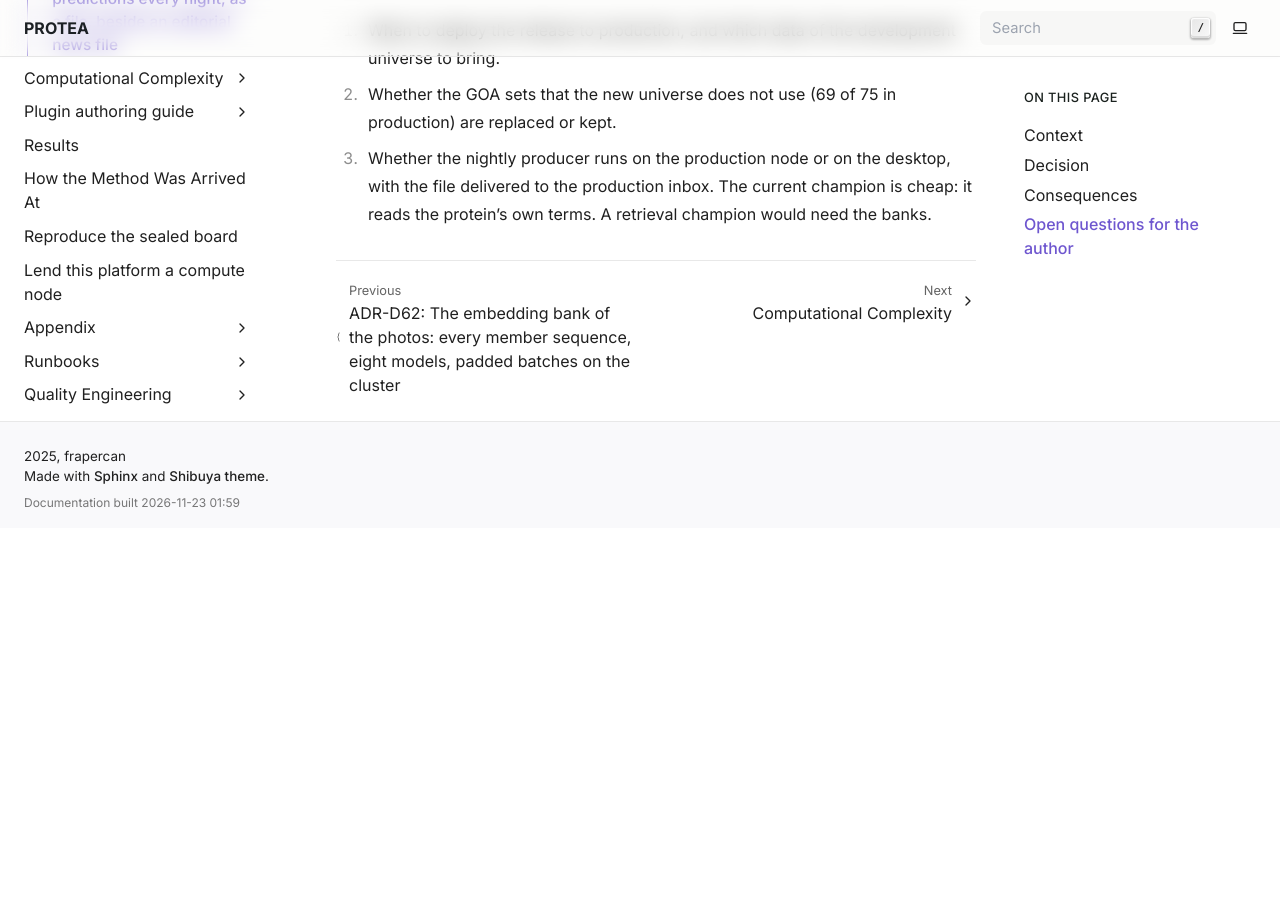
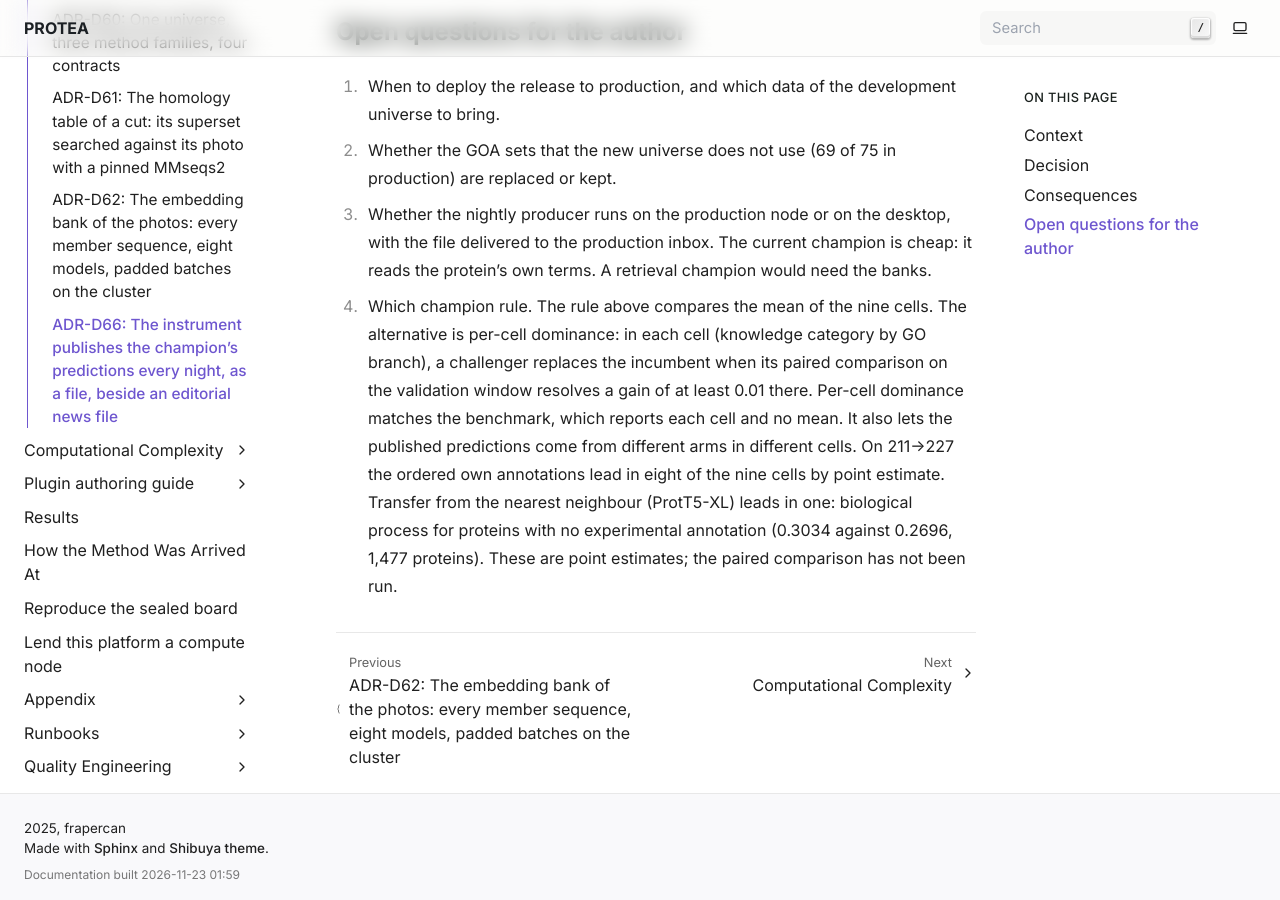
Before and after one commit to frapercan/PROTEA, a Sphinx documentation site: the page built from docs/source/adr/D66-the-instrument-publishes-the-champion-every-night.rst, in a window 1280 px wide and 900 px high, scrolled down 4720 px. Built offline with Sphinx 7.4.7, drawn with Linux system fonts in a browser that asks for light colours; before the commit the page ends 5248 px from its top, so only the background shows below that; some of the changed text lies outside the part shown.

Commit message:
docs(adr): the nightly record is D66, since the code already cites D63 to D65
The code cites ADR-D63 (the lexicon bank), ADR-D64 and ADR-D65 (the
segment families) for records still to be written, so the nightly
record takes the first free number.

Two additions from the plan's review:
- the platform needs a population mode at a cut, without a window,
  because every producer today needs an evaluation set;
- the champion rule is left open between the mean of the nine cells
  and per-cell dominance. The per-cell figures it cites were read from
  the evaluation results on 211->227: the ordered own annotations lead
  in eight cells by point estimate, the nearest neighbour in NK-BPO.

```diff
--- a/docs/source/adr/D63-the-instrument-publishes-the-champion-every-night.rst
+++ b/docs/source/adr/D66-the-instrument-publishes-the-champion-every-night.rst
@@ -1,4 +1,4 @@
-ADR-D63: The instrument publishes the champion's predictions every night, as a file, beside an editorial news file
+ADR-D66: The instrument publishes the champion's predictions every night, as a file, beside an editorial news file
 ==================================================================================================================
 
 :Status: Proposed (2026-11-23). The author asked for it on 2026-11-23: "Que el
@@ -130,8 +130,10 @@ build time.
   - the distance is left empty.
 
 **7. The order of work.** The release comes first, and nothing is scheduled
-on the production node before it. Then the data the champion needs is loaded
-in dependency order:
+on the production node before it. Every producer today needs an evaluation set,
+so the platform also needs a population mode at a cut, without a window, for
+the champion's producer. Then the data the champion needs is loaded in
+dependency order:
 
 1. proteins and sequences;
 2. metadata;
@@ -169,3 +171,14 @@ Open questions for the author
    with the file delivered to the production inbox. The current champion is
    cheap: it reads the protein's own terms. A retrieval champion would need
    the banks.
+4. Which champion rule. The rule above compares the mean of the nine cells.
+   The alternative is per-cell dominance: in each cell (knowledge category by
+   GO branch), a challenger replaces the incumbent when its paired comparison
+   on the validation window resolves a gain of at least 0.01 there. Per-cell
+   dominance matches the benchmark, which reports each cell and no mean. It
+   also lets the published predictions come from different arms in different
+   cells. On 211->227 the ordered own annotations lead in eight of the nine
+   cells by point estimate. Transfer from the nearest neighbour (ProtT5-XL)
+   leads in one: biological process for proteins with no experimental
+   annotation (0.3034 against 0.2696, 1,477 proteins). These are point
+   estimates; the paired comparison has not been run.
```
Also changed, not shown: docs/source/adr/index.rst (+4 -4 lines).
